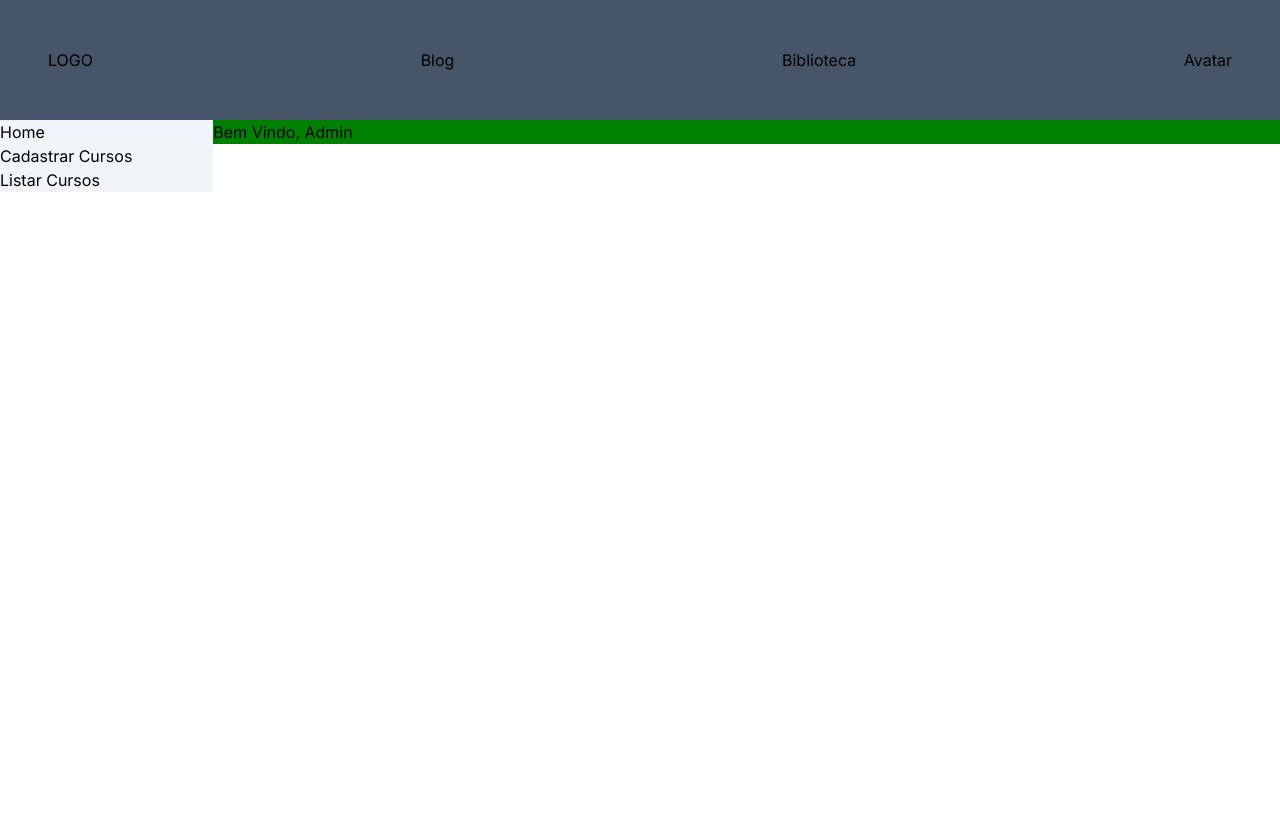
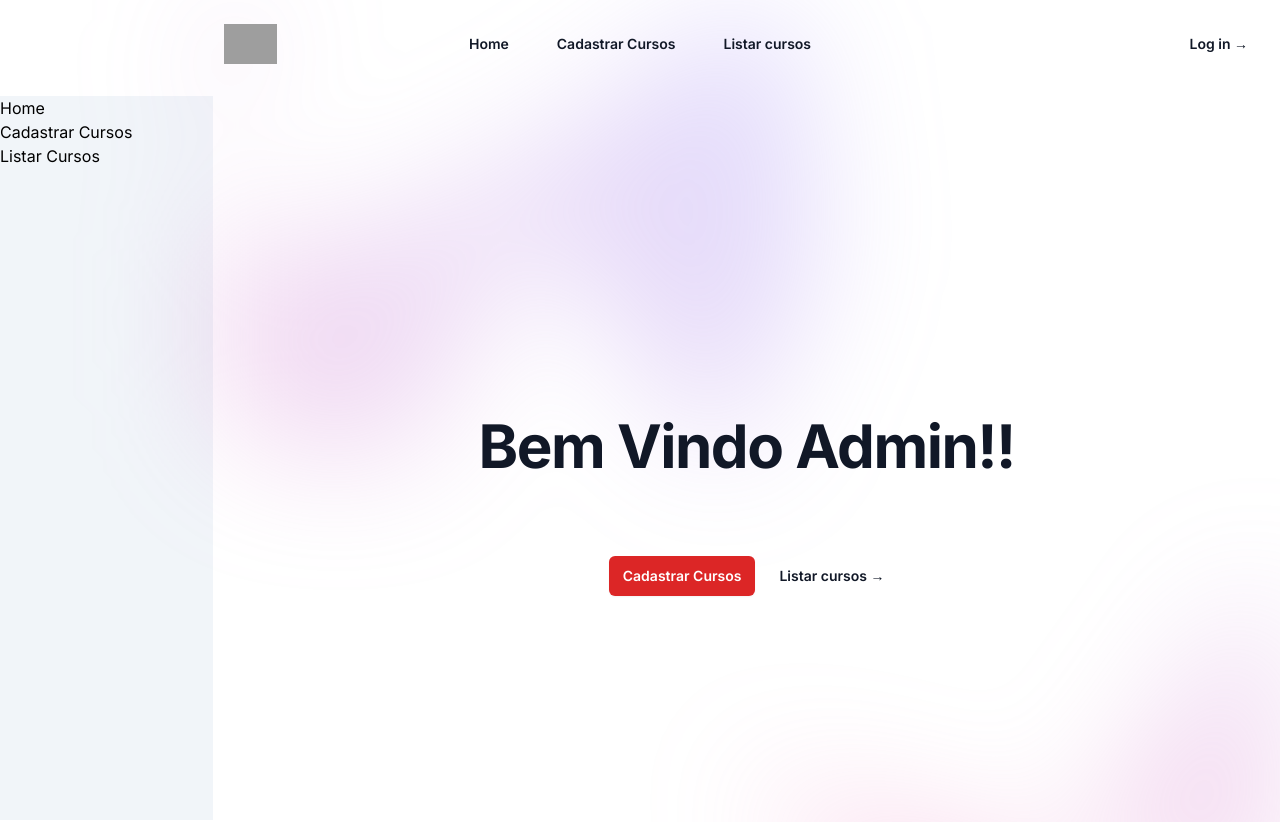
Before and after one commit to DouglasUtf/aval2, a Next.js app: page /admin in a window 1280 px wide. Shown: the top 822 px of the page. Before the commit the page ends 800 px from the top, so only its background shows below. Built offline with nearby package versions, Linux system fonts and the light colour scheme; grey boxes are pictures that could not be loaded.

Commit message:
Dashbord Alterado

```diff
--- a/app/admin/page.tsx
+++ b/app/admin/page.tsx
@@ -1,9 +1,156 @@
+"use client";
+
+import { useState } from 'react'
+import { Dialog } from '@headlessui/react'
+import { Bars3Icon, XMarkIcon } from '@heroicons/react/24/outline'
+import { Client } from '@vercel/postgres'
+
+
+const navigation = [
+  { name: 'Home', href: '#' },
+  { name: 'Cadastrar Cursos', href: '#' },
+  { name: 'Listar cursos', href: '#' },
+
+]
 
 export default function Admin() {
-    return (
-        <div>
-            <h1 className="myclasse">Bem Vindo, Admin</h1>
+  const [mobileMenuOpen, setMobileMenuOpen] = useState(false)
+
+  return (
+    <div className="bg-white">
+      <header className="absolute inset-x-0 top-0 z-20">
+        <nav className="flex items-center justify-between p-6 lg:px-8" aria-label="Global">
+          <div className="justify-center flex lg:flex-1">
+            <a href="#" className="-m-1.5 p-1.5">
+              <span className="sr-only">Sistema Acadêmico</span>
+              <img
+                className="h-10 w-auto"
+                src="https://seeklogo.com/images/U/utfpr-universidade-tecnologica-federal-do-parana-logo-6CF2B55F31-seeklogo.com.png"
+                alt=""
+              />
+            </a>
+          </div>
+          <div className="flex lg:hidden">
+            <button
+              type="button"
+              className="-m-2.5 inline-flex items-center justify-center rounded-md p-2.5 text-gray-700"
+              onClick={() => setMobileMenuOpen(true)}
+            >
+              <span className="sr-only">Open main menu</span>
+              <Bars3Icon className="h-6 w-6" aria-hidden="true" />
+            </button>
+          </div>
+          <div className="hidden lg:flex lg:gap-x-12">
+            {navigation.map((item) => (
+              <a key={item.name} href={item.href} className="text-sm font-semibold leading-6 text-gray-900">
+                {item.name}
+              </a>
+            ))}
+          </div>
+          <div className="hidden lg:flex lg:flex-1 lg:justify-end">
+            <a href="#" className="text-sm font-semibold leading-6 text-gray-900">
+              Log in <span aria-hidden="true">&rarr;</span>
+            </a>
+          </div>
+        </nav>
+        <Dialog as="div" className="lg:hidden" open={mobileMenuOpen} onClose={setMobileMenuOpen}>
+          <div className="fixed inset-0 z-50" />
+          <Dialog.Panel className="fixed inset-y-0 right-0 z-50 w-full overflow-y-auto bg-white px-6 py-6 sm:max-w-sm sm:ring-1 sm:ring-gray-900/10">
+            <div className="flex items-center justify-between">
+              <a href="#" className="-m-1.5 p-1.5">
+                <span className="sr-only">Your Company</span>
+                <img
+                  className="h-8 w-auto"
+                  src="https://tailwindui.com/img/logos/mark.svg?color=indigo&shade=600"
+                  alt=""
+                />
+              </a>
+              <button
+                type="button"
+                className="-m-2.5 rounded-md p-2.5 text-gray-700"
+                onClick={() => setMobileMenuOpen(false)}
+              >
+                <span className="sr-only">Close menu</span>
+                <XMarkIcon className="h-6 w-6" aria-hidden="true" />
+              </button>
+            </div>
+            <div className="mt-6 flow-root">
+              <div className="-my-6 divide-y divide-gray-500/10">
+                <div className="space-y-2 py-6">
+                  {navigation.map((item) => (
+                    <a
+                      key={item.name}
+                      href={item.href}
+                      className="-mx-3 block rounded-lg px-3 py-2 text-base font-semibold leading-7 text-gray-900 hover:bg-gray-50"
+                    >
+                      {item.name}
+                    </a>
+                  ))}
+                </div>
+                <div className="py-6">
+                  <a
+                    href="#"
+                    className="-mx-3 block rounded-lg px-3 py-2.5 text-base font-semibold leading-7 text-gray-900 hover:bg-gray-50"
+                  >
+                    Log in
+                  </a>
+                </div>
+              </div>
+            </div>
+          </Dialog.Panel>
+        </Dialog>
+      </header>
+
+      <div className="relative isolate px-6 pt-14 lg:px-8">
+        <div
+          className="absolute inset-x-0 -top-40 -z-10 transform-gpu overflow-hidden blur-3xl sm:-top-80"
+          aria-hidden="true"
+        >
+          <div
+            className="relative left-[calc(50%-11rem)] aspect-[1155/678] w-[36.125rem] -translate-x-1/2 rotate-[30deg] bg-gradient-to-tr from-[#ff80b5] to-[#9089fc] opacity-30 sm:left-[calc(50%-30rem)] sm:w-[72.1875rem]"
+            style={{
+              clipPath:
+                'polygon(74.1% 44.1%, 100% 61.6%, 97.5% 26.9%, 85.5% 0.1%, 80.7% 2%, 72.5% 32.5%, 60.2% 62.4%, 52.4% 68.1%, 47.5% 58.3%, 45.2% 34.5%, 27.5% 76.7%, 0.1% 64.9%, 17.9% 100%, 27.6% 76.8%, 76.1% 97.7%, 74.1% 44.1%)',
+            }}
+          />
         </div>
+        <div className="mx-auto max-w-2xl py-32 sm:py-48 lg:py-56">
+          <div className="hidden sm:mb-8 sm:flex sm:justify-center">
 
-    )
+          </div>
+          <div className="text-center">
+            <h1 className="text-4xl mt-10 font-bold tracking-tight text-gray-900 sm:text-6xl">
+              Bem Vindo Admin!!
+            </h1>
+            <p className="mt-20 text-lg leading-8 text-gray-600">
+
+            </p>
+            <div className="mt-10 flex items-center justify-center gap-x-6">
+              <a
+                href="/admin/course/new"
+                className="rounded-md bg-red-600 px-3.5 py-2.5 text-sm font-semibold text-white shadow-sm hover:bg-red-800 focus-visible:outline focus-visible:outline-2 focus-visible:outline-offset-2 focus-visible:outline-indigo-600"
+              >
+                Cadastrar Cursos
+              </a>
+              <a href="/admin/course" className="text-sm font-semibold leading-6 text-gray-900">
+                Listar cursos <span aria-hidden="true">→</span>
+              </a>
+            </div>
+          </div>
+        </div>
+        <div
+          className="absolute inset-x-0 top-[calc(100%-13rem)] -z-10 transform-gpu overflow-hidden blur-3xl sm:top-[calc(100%-30rem)]"
+          aria-hidden="true"
+        >
+          <div
+            className="relative left-[calc(50%+3rem)] aspect-[1155/678] w-[36.125rem] -translate-x-1/2 bg-gradient-to-tr from-[#ff80b5] to-[#9089fc] opacity-30 sm:left-[calc(50%+36rem)] sm:w-[72.1875rem]"
+            style={{
+              clipPath:
+                'polygon(74.1% 44.1%, 100% 61.6%, 97.5% 26.9%, 85.5% 0.1%, 80.7% 2%, 72.5% 32.5%, 60.2% 62.4%, 52.4% 68.1%, 47.5% 58.3%, 45.2% 34.5%, 27.5% 76.7%, 0.1% 64.9%, 17.9% 100%, 27.6% 76.8%, 76.1% 97.7%, 74.1% 44.1%)',
+            }}
+          />
+        </div>
+      </div>
+    </div>
+  )
 }
--- a/app/components/nav.tsx
+++ b/app/components/nav.tsx
@@ -1,7 +1,7 @@
 export default function Nav(){
     return (
-        <nav className="flex justify-between p-12 bg-slate-600">
-            <h2>LOGO</h2> <h2>Blog</h2> <h2>Biblioteca</h2> <h2>Avatar</h2>
+        <nav className="flex justify-between p-12">
+            <h2> </h2> <h2> </h2> <h2> </h2> <h2> </h2>
         </nav>
     )
 }
--- a/package.json
+++ b/package.json
@@ -9,6 +9,9 @@
     "lint": "next lint"
   },
   "dependencies": {
+    "@headlessui/react": "^1.7.15",
+    "@heroicons/react": "^2.0.18",
+    "@material-tailwind/react": "^2.0.4",
     "@types/node": "20.2.1",
     "@types/react": "18.2.6",
     "@types/react-dom": "18.2.4",
--- a/tailwind.config.js
+++ b/tailwind.config.js
@@ -1,4 +1,14 @@
 /** @type {import('tailwindcss').Config} */
+const withMT = require("@material-tailwind/react/utils/withMT");
+
+module.exports = withMT({
+  content: ["./pages/**/*.{js,ts,jsx,tsx}"],
+  theme: {
+    extend: {},
+  },
+  plugins: [],
+});
+
 module.exports = {
   content: [
     './pages/**/*.{js,ts,jsx,tsx,mdx}',
```
Also changed, not shown: app/admin/course/edit/page.tsx (+9 -0 lines), app/components/aside.tsx (line endings or trailing spaces), 1 other file (tests, documents, lock files or other folders).
